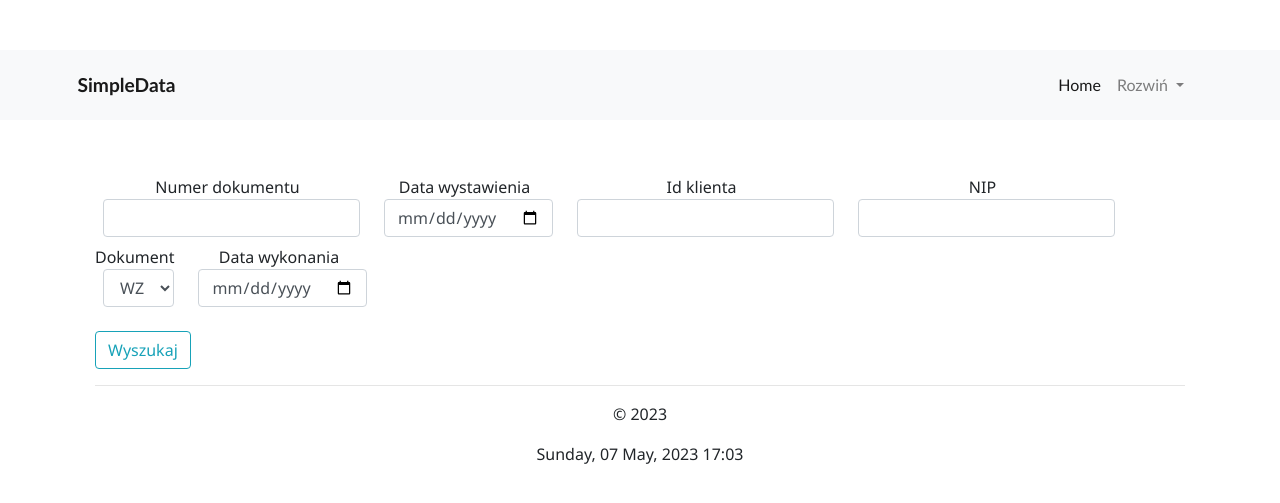
After one commit to Grgor92/Aplikacja-Baz-Danych-Projekt, a Flask app: page /dokumenty_historyczne in a window 1280 px wide. The commit adds this page. Shown: the top 503 px of the page. Run offline with Flask 3, Linux system fonts and the light colour scheme.

Commit message:
Dodanie podstrony "dokumenty_historyczne " wraz z formularzem

```diff
--- a/SimpleData-Projekt/SimpleData/forms.py
+++ b/SimpleData-Projekt/SimpleData/forms.py
@@ -16,10 +16,19 @@ class LoginForm(FlaskForm):
     haslo = PasswordField('Haslo', validators=[DataRequired(),])
     submit = SubmitField('Zaloguj')
 
-class przeszukiwanie(FlaskForm):
+class przeszukiwanie_d(FlaskForm):
     rodzaj = SelectField('Dokument', choices=[('WZ', 'WZ'), ('PZ', 'PZ')])
     numer = IntegerField('Numer')
     data_od = DateField('Data od')
     data_do = DateField('Data do')
     kontrahent = SelectField('Kontarhent: ', choices=[('muszynianka', 'Muszynianka'), ('galicjanka', 'Galicjanka')])
     submit = SubmitField('Wyszukaj')
+
+class dok_historyczne(FlaskForm):
+    numer_dok = IntegerField('Numer dokumentu')
+    data_wys = DateField('Data wystawienia')
+    id_klienta = IntegerField('Id klienta')
+    nip = IntegerField('NIP')
+    rodzaj = SelectField('Dokument', choices=[('WZ', 'WZ'), ('PZ', 'PZ')])
+    data_wyk = DateField('Data wykonania')
+    submit = SubmitField('Wyszukaj')
--- /dev/null
+++ b/SimpleData-Projekt/SimpleData/templates/dokumenty_historyczne.html
@@ -0,0 +1,52 @@
+{% extends "layout.html" %}
+{%block content%}
+<div class="content-section">
+    <form method="POST" action="">
+        {{ form.hidden_tag() }}
+        <fieldset class="form-group">
+            <div class="form-inline">
+                <div class="form-group mr-3 mb-2 d-block">
+                    <div class="d-block text-center">
+                        <label for="{{ form.numer_dok.id }}" class="form-control-label">{{ form.numer_dok.label }}</label>
+                    </div>
+                    {{ form.numer_dok(class="form-control ml-2") }}
+                </div>
+                <div class="form-group mr-3 mb-2 d-block">
+                    <div class="d-block text-center">
+                        <label for="{{ form.data_wys.id }}" class="form-control-label">{{ form.data_wys.label }}</label>
+                    </div>
+                    {{ form.data_wys(class="form-control ml-2") }}
+                </div>
+                <div class="form-group mr-3 mb-2 d-block">
+                    <div class="d-block text-center">
+                        <label for="{{ form.id_klienta.id }}" class="form-control-label">{{ form.id_klienta.label }}</label>
+                    </div>
+                    {{ form.id_klienta(class="form-control ml-2") }}
+                </div>
+                <div class="form-group mr-3 mb-2 d-block">
+                    <div class="d-block text-center">
+                        <label for="{{ form.nip.id }}" class="form-control-label">{{ form.nip.label }}</label>
+                    </div>
+                    {{ form.nip(class="form-control ml-2") }}
+                </div>
+                <div class="form-group mr-3 mb-2 d-block">
+                    <div class="d-block text-center">
+                        <label for="{{ form.rodzaj.id }}" class="form-control-label">{{ form.rodzaj.label }}</label>
+                    </div>
+                    {{ form.rodzaj(class="form-control ml-2") }}
+                </div>
+                <div class="form-group mr-3 mb-2 d-block">
+                    <div class="d-block text-center">
+                        <label for="{{ form.data_wyk.id }}" class="form-control-label">{{ form.data_wyk.label }}</label>
+                    </div>
+                    {{ form.data_wyk(class="form-control ml-2") }}
+                </div>
+            </div>
+        </fieldset>
+
+        <div class="form-group">
+            {{ form.submit(class="btn btn-outline-info") }}
+        </div>
+    </form>
+</div>
+{%endblock%}
--- a/SimpleData-Projekt/SimpleData/views.py
+++ b/SimpleData-Projekt/SimpleData/views.py
@@ -3,7 +3,7 @@ from enum import Flag
 from flask import render_template, jsonify, redirect, url_for, flash, session
 from SimpleData import app
 from datetime import datetime
-from .forms import RegistrationForm, LoginForm, przeszukiwanie # import z innego pliku w tym samym miejscu musi zawierać . przed nazwą
+from .forms import RegistrationForm, LoginForm, przeszukiwanie_d, dok_historyczne # import z innego pliku w tym samym miejscu musi zawierać . przed nazwą
 from SimpleData import db
 from .tabele import Users
 from sqlalchemy import inspect
@@ -71,13 +71,23 @@ def rejestr():
         ur = user,
         form=form
         )
-@app.route('/podsumowanie', methods=['GET', 'POST'])
-def podsumowanie():
-    form = przeszukiwanie()
+@app.route('/przeszukiwanie', methods=['GET', 'POST'])
+def przeszukiwanie():
+    form = przeszukiwanie_d()
     user = session.get('user', None)
     return render_template(
-        "podsumowanie.html",
+        "przeszukiwanie.html",
         title = "SimpleData",
         ur = user,
         form=form
     )
+@app.route('/dokumenty_historyczne', methods=['GET', 'POST'])
+def dokumenty_hist():
+    form = dok_historyczne()
+    user = session.get('user', None)
+    return render_template(
+        "dokumenty_historyczne.html",
+        title = "SimpleData",
+        ur = user,
+        form=form
+    )
```
Also changed, not shown: SimpleData-Projekt/SimpleData/templates/przeszukiwanie.html (line endings or trailing spaces), 1 other file.
